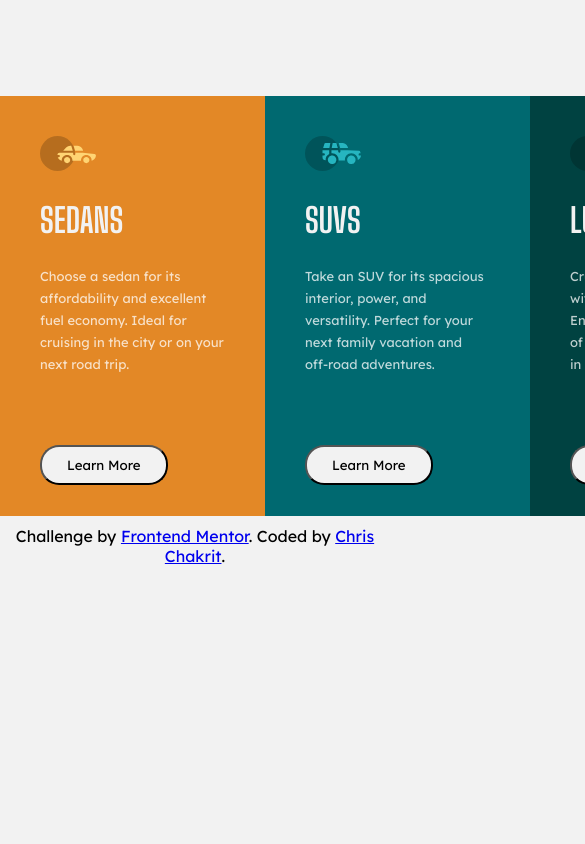
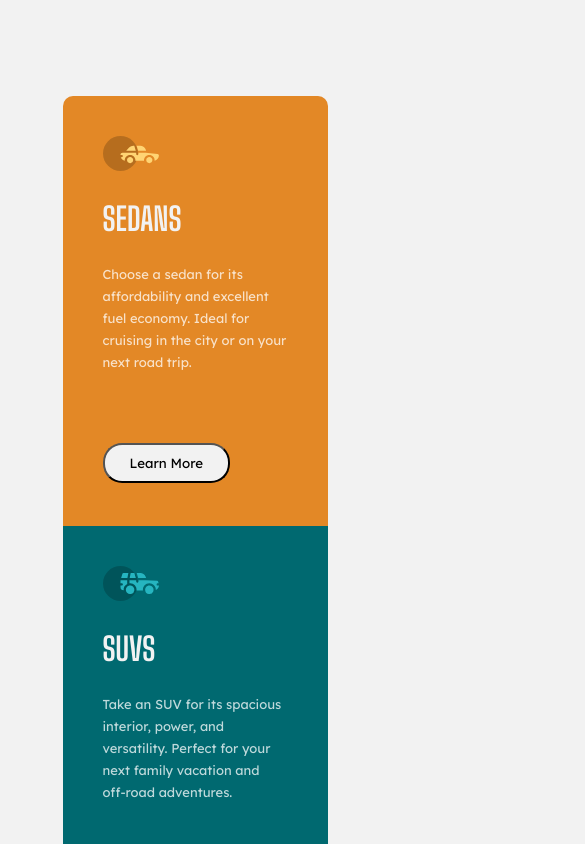
Before and after one commit to chrischakrit/3-column-preview-card-component, a plain HTML site: page index.html in a window 390 px wide. Shown: the top 844 px of the page, 585 px wide, since content can reach past the window. Drawn offline with Linux system fonts and the light colour scheme.

Commit message:
update media query functionaltiy

```diff
--- a/index.html
+++ b/index.html
@@ -9,52 +9,43 @@
   <body>
     <main class="container">
       <article id="sedans">
-        <img src="images/icon-sedans.svg" alt="sedans" />
-        <section class="heading"><h1>SEDANS</h1></section>
-        <section class="content">
+        <img src="images/icon-sedans.svg" alt="" />
+        <h1>SEDANS</h1>
         <p>
-            Choose a sedan for its affordability and excellent fuel economy.
-            Ideal for cruising in the city or on your next road trip.
+          Choose a sedan for its affordability and excellent fuel economy. Ideal
+          for cruising in the city or on your next road trip.
         </p>
-        </section>
         <button>Learn More</button>
       </article>
 
       <article id="SUVS">
-        <img src="images/icon-suvs.svg" alt="SUVS" />
-        <section class="heading"><h1>SUVS</h1></section>
-        <section class="content">
+        <img src="images/icon-suvs.svg" alt="" />
+        <h1>SUVS</h1>
         <p>
-            Take an SUV for its spacious interior, power, and versatility.
-            Perfect for your next family vacation and <br />
+          Take an SUV for its spacious interior, power, and versatility. Perfect
+          for your next family vacation and <br />
           off-road adventures.
         </p>
-        </section>
         <button>Learn More</button>
       </article>
 
       <article id="luxury">
-        <img src="images/icon-luxury.svg" alt="luxury" />
-        <section class="heading"><h1>LUXURY</h1></section>
-        <section class="content">
+        <img src="images/icon-luxury.svg" alt="" />
+        <h1>LUXURY</h1>
         <p>
           Cruise in the best car brands without the bloated prices. Enjoy the
           enhanced comfort of a luxury rental and arrive in style.
         </p>
-        </section>
         <button>Learn More</button>
       </article>
     </main>
     <footer>
-      <p>
       Challenge by
       <a href="https://www.frontendmentor.io?ref=challenge" target="_blank"
         >Frontend Mentor</a
       >. Coded by
-        <a href="https://github.com/chrischakrit" target="_blank"
-          >Chris Chakrit</a
+      <a href="https://github.com/chrischakrit" target="_blank">Chris Chakrit</a
       >.
-      </p>
     </footer>
   </body>
 </html>
--- a/style.css
+++ b/style.css
@@ -20,34 +20,35 @@ main {
   margin: 0 auto;
   width: 795px;
   margin-top: 6rem;
-  border-radius: 20px;
 }
 article {
   width: 265px;
-  height: 420px;
+  height: 430px;
   text-align: left;
 }
 #sedans {
   background-color: hsl(31, 77%, 52%);
+  border-radius: 10px 0 0 10px;
 }
 #SUVS {
   background-color: hsl(184, 100%, 22%);
 }
 #luxury {
   background-color: hsl(179, 100%, 13%);
+  border-radius: 0 10px 10px 0;
 }
 img {
   margin: 40px 40px 0;
   height: 35px;
 }
-.heading {
+h1 {
   font-family: "Big Shoulders Display", cursive;
-  font-size: 1.8rem;
+  font-size: 2rem;
   font-weight: 700;
   color: var(--theme-color);
   margin: 25px 40px 0;
 }
-.content {
+p {
   font-family: "Lexend Deca", sans-serif;
   font-weight: 400;
   font-size: 13px;
@@ -65,6 +66,23 @@ button {
 }
 footer {
   font-family: "Lexend Deca", sans-serif;
+  font-size: 10px;
   text-align: center;
   margin-top: 10px;
 }
+
+@media only screen and (max-width: 768px) {
+  main {
+    display: flex;
+    flex-direction: column;
+    margin: 0 auto;
+    width: 265px;
+    margin-top: 6rem;
+  }
+  #sedans {
+    border-radius: 10px 10px 0 0;
+  }
+  #luxury {
+    border-radius: 0px 0px 10px 10px;
+  }
+}
```
Lines whose indentation alone changed are shown as unchanged.
